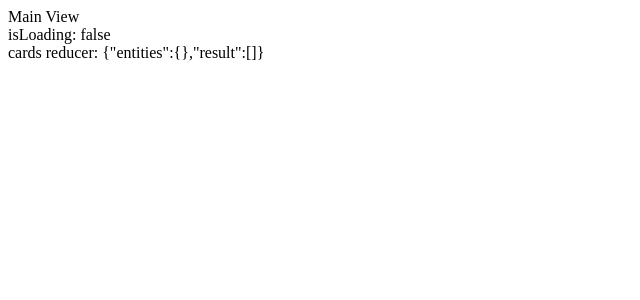
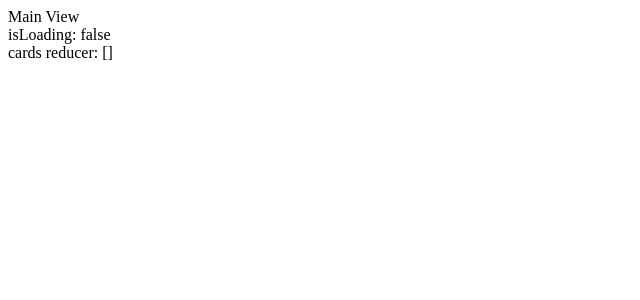
Before and after one commit to corydm92/threshold-mtg, a React (Create React App) app: page / in a window 1280 px wide. Shown: the top 300 px of the page, without its empty margins (0-640 px from the left). Built offline with nearby package versions, Linux system fonts and the light colour scheme; no server answers; what normalizr would draw is missing.

Commit message:
cardsSelector bundling data correctly

```diff
--- a/src/js/containers/MainViewContainer.js
+++ b/src/js/containers/MainViewContainer.js
@@ -5,8 +5,8 @@ import { cardsSelector } from '../../selectors/cardsSelector';
 
 const mapStateToProps = (state) => {
   return {
-    cards: state.cardsReducer,
-    // cards: cardsSelector(state),
+    // cards: state.cardsReducer,
+    cards: cardsSelector(state),
     isLoading: state.isLoadingReducer,
   };
 };
--- a/src/selectors/cardsSelector.js
+++ b/src/selectors/cardsSelector.js
@@ -1,13 +1,14 @@
 import { createSelector } from 'reselect';
 
-const cards = (state) => state.cardsReducer.entities;
+const cards = (state) => state.cardsReducer.entities.cards;
 const cardsResults = (state) => state.cardsReducer.result;
 
 export const cardsSelector = createSelector(
   [cards, cardsResults],
   (cards, results) => {
     return results.map((result) => {
-      return cards[result];
+      // Bundle relevant data into an out obj and return here
+      return { ...cards[result] };
     });
   }
 );
```
